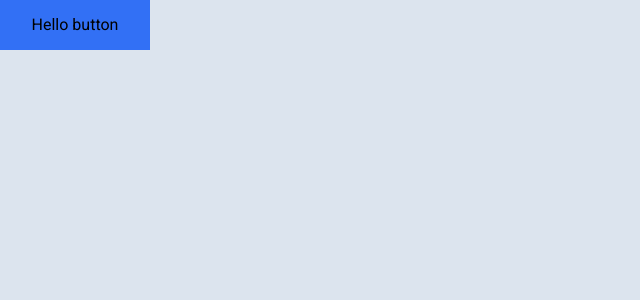
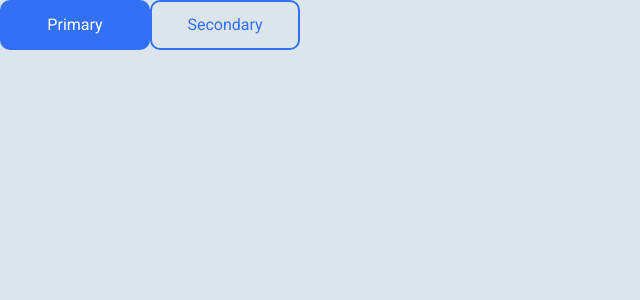
Before and after one commit to devnmarki/zestora, a React (Vite) app in the folder app/: page /login in a window 1280 px wide. Shown: the top 300 px of the page, without its empty margins (0-640 px from the left). Built offline with nearby package versions, Linux system fonts and the light colour scheme.

Commit message:
feat: component style transitions

```diff
--- a/app/src/components/Base.tsx
+++ b/app/src/components/Base.tsx
@@ -1,6 +1,8 @@
-// BaseResponsiveComponent.tsx
+// Base.tsx
 import React, { useState } from "react";
 import useScreenSize from "../hooks/useScreenSize";
+import { Transition } from "../globals";
+import { TransitionTypes } from "../enums";
 
 export type Breakpoints = "base" | "sm" | "md" | "lg" | "xl" | "xxl";
 
@@ -46,17 +48,49 @@ export const resolveResponsiveStyles = (
     return resolved;
 };
 
+const getTransition = (transition: Transition | undefined): string | undefined => {
+    if (!transition) return undefined;
+
+    if (typeof transition === "string") return transition;
+
+    let property = "all";
+    switch (transition.type) {
+        case TransitionTypes.All:
+            property = "all";
+            break;
+        case TransitionTypes.Opacity:
+            property = "opacity";
+            break;
+        case TransitionTypes.Colors:
+            property = "color background-color border-color";
+            break;
+        default:
+            property = "all";
+            break;
+    }
+
+    const duration = transition.duration ? `${transition.duration}ms` : "300ms";
+
+    return `${property} ${duration}`;
+};
+
 export type BaseProps = {
     as?: React.ElementType; // What element to render (button, div, etc.)
     children?: React.ReactNode;
-
     style?: React.CSSProperties;
 
+    // Responsive style props:
     width?: ResponsiveProp<string>;
     height?: ResponsiveProp<string>;
     backgroundColor?: ResponsiveProp<string>;
     rounded?: ResponsiveProp<string>;
+    border?: ResponsiveProp<string>;
+    borderColor?: ResponsiveProp<string>;
+    textColor?: ResponsiveProp<string>;
+    opacity?: ResponsiveProp<number>;
+    transition?: ResponsiveProp<Transition>;
 
+    // Hover/active state styles:
     hover?: ResponsiveCSSProperties;
     active?: ResponsiveCSSProperties;
 } & React.HTMLAttributes<HTMLElement>;
@@ -69,6 +103,11 @@ const Base: React.FC<BaseProps> = ({
     height,
     backgroundColor,
     rounded,
+    border,
+    borderColor,
+    textColor,
+    opacity,
+    transition,
     hover,
     active,
     ...rest
@@ -77,11 +116,22 @@ const Base: React.FC<BaseProps> = ({
     const [isHovered, setIsHovered] = useState(false);
     const [isActive, setIsActive] = useState(false);
 
+    const resolvedBorder = resolveResponsiveValue(border, screenSize) as string | undefined;
+    const resolvedBorderColor = resolveResponsiveValue(borderColor, screenSize) as string | undefined;
+
+    const combinedBorder = resolvedBorder
+      ? `${resolvedBorder} solid${resolvedBorderColor ? " " + resolvedBorderColor : ""}`
+      : undefined;
+
     const baseStyles: React.CSSProperties = {
         width: resolveResponsiveValue(width, screenSize) as React.CSSProperties["width"],
         height: resolveResponsiveValue(height, screenSize) as React.CSSProperties["height"],
         backgroundColor: resolveResponsiveValue(backgroundColor, screenSize) as React.CSSProperties["backgroundColor"],
         borderRadius: resolveResponsiveValue(rounded, screenSize) as React.CSSProperties["borderRadius"],
+        color: resolveResponsiveValue(textColor, screenSize) as React.CSSProperties["color"],
+        opacity: resolveResponsiveValue(opacity, screenSize) as React.CSSProperties["opacity"],
+        transition: getTransition(resolveResponsiveValue(transition, screenSize)) as React.CSSProperties["transition"],
+        border: combinedBorder,
         ...style,
     };
 
--- /dev/null
+++ b/app/src/components/layout/Flex.tsx
@@ -0,0 +1,17 @@
+import { Axis } from "../../enums";
+import Base, { BaseProps, ResponsiveProp } from "../Base";
+
+type FlexProps = {
+    axis?: ResponsiveProp<Axis>;
+    gap?: ResponsiveProp<string>;
+} & BaseProps;
+
+const Flex: React.FC<FlexProps> = (props) => {
+    const style = {
+        display: "flex"
+    }
+
+    return <Base as="div" style={style}></Base>
+}
+
+export default Flex;
--- a/app/src/enums.ts
+++ b/app/src/enums.ts
@@ -1,3 +1,9 @@
+export enum TransitionTypes {
+    All,
+    Opacity,
+    Colors
+}
+
 export enum Axis {
     Horizontal,
     Vertical
--- /dev/null
+++ b/app/src/globals.ts
@@ -0,0 +1,6 @@
+import { TransitionTypes } from "./enums";
+
+export type Transition = {
+    type?: TransitionTypes;
+    duration?: number;
+}
--- a/app/src/index.ts
+++ b/app/src/index.ts
@@ -6,6 +6,8 @@ export { default as Modal } from "./components/Modal";
 
 export { default as Base } from "./components/Base";
 
+export { default as Flex } from "./components/layout/Flex";
+
 export { default as Button } from "./components/form/Button";
 
 export { default as Navbar } from "./components/home/navbar/Navbar";
--- a/app/src/pages/Login.tsx
+++ b/app/src/pages/Login.tsx
@@ -1,14 +1,44 @@
 import { Button } from "..";
+import { TransitionTypes } from "../enums";
 
 const Login = () => {
     return (
-        <Button
-            width="150px"
-            height="50px"
-            backgroundColor="#3270F5"
-        >
-            Hello button
-        </Button>
+        <>
+            <Button
+                width="150px"
+                height="50px"
+                backgroundColor="#3270F5"
+                rounded="10px"
+                textColor="#FFFFFF"
+                opacity={1}
+                transition={{ base: { type: TransitionTypes.Opacity, duration: 100 }}}
+                hover={{
+                    opacity: 0.75
+                }}
+                active={{
+                    opacity: 0.5
+                }}
+            >Primary</Button>
+
+            <Button
+                width="150px"
+                height="50px"
+                backgroundColor="#DCE4EE"
+                rounded="10px"
+                border="2px"
+                borderColor="#3270F5"
+                textColor="#3270F5"
+                transition={{ base: { type: TransitionTypes.All, duration: 100 } }}
+                hover={{
+                    border: "none",
+                    backgroundColor: "#3270F5",
+                    color: "#FFFFFF"
+                }}
+                active={{
+                    opacity: 0.75
+                }}
+            >Secondary</Button>
+        </>
     )
 }
 
```
Lines whose indentation alone changed are shown as unchanged.
